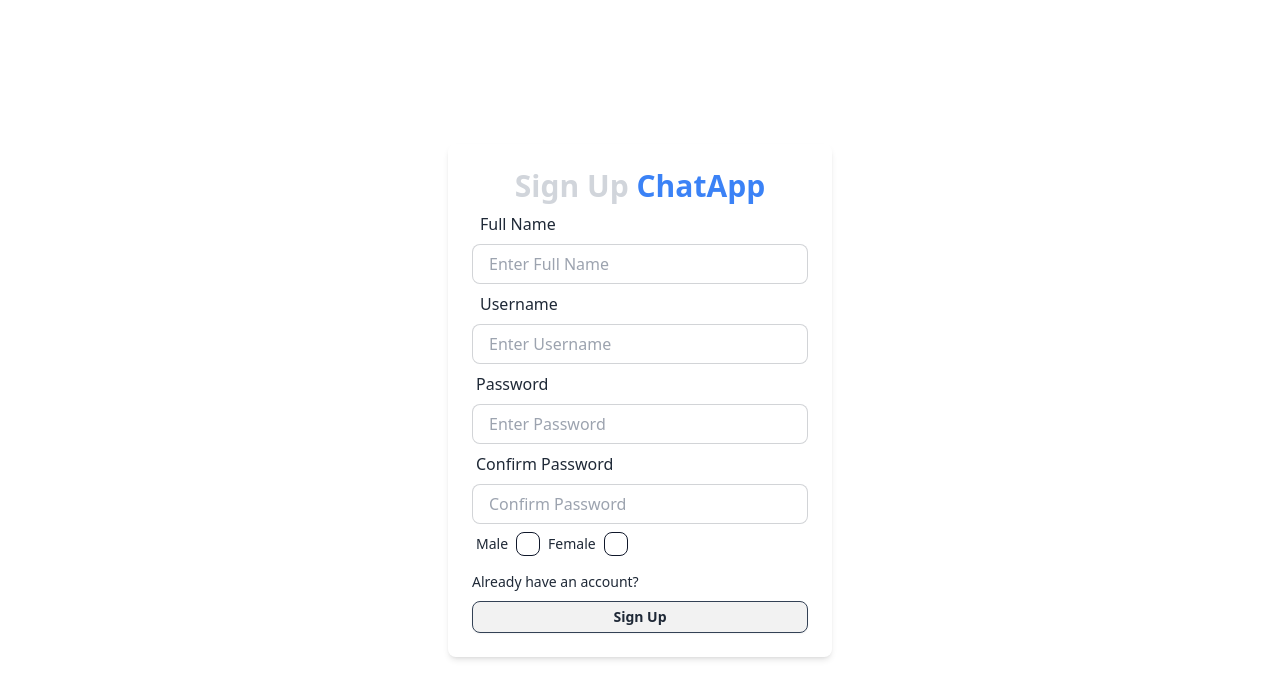
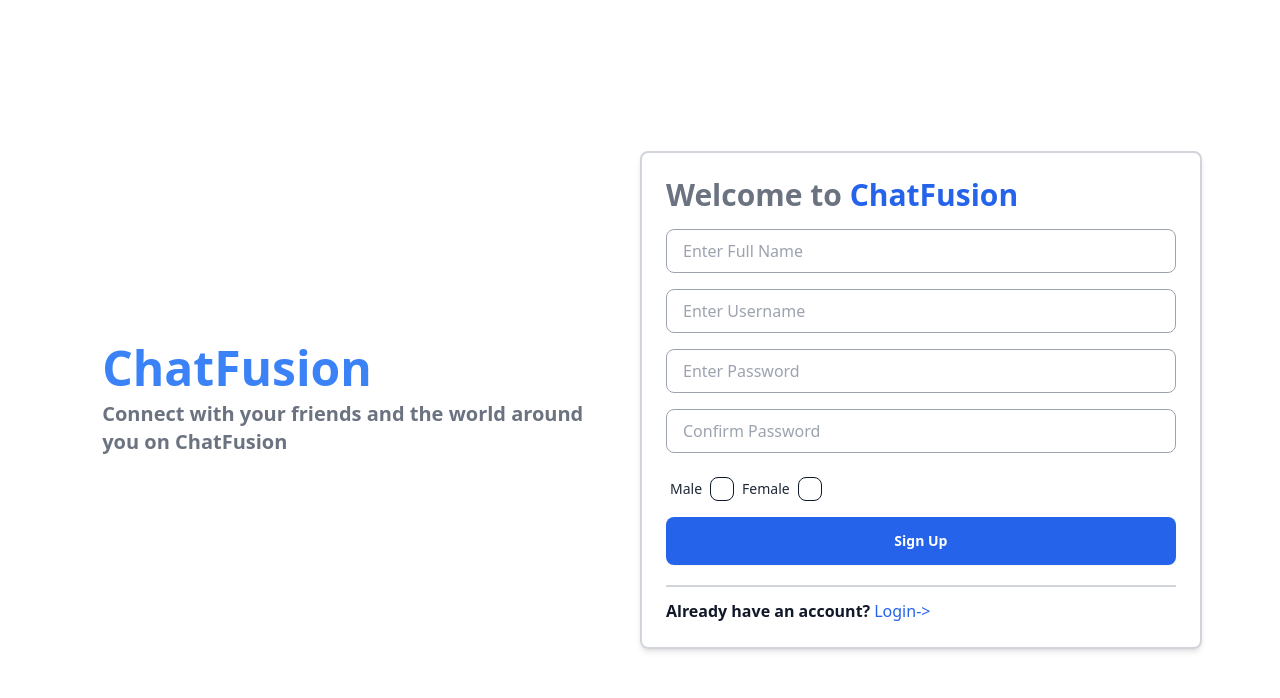
Before and after one commit to yogi-verma/mern-chat-app, a React (Vite) app in the folder frontend/: page /signup in a window 1280 px wide. Shown: the top 698 px of the page. Built offline with nearby package versions, Linux system fonts and the light colour scheme.

Commit message:
ui update 2

```diff
--- a/frontend/src/components/messages/MessageContainer.jsx
+++ b/frontend/src/components/messages/MessageContainer.jsx
@@ -20,9 +20,9 @@
 			) : (
 				<>
 					{/* Header */}
-					<div className='bg-slate-500 px-4 py-2 mb-2'>
+					<div className='bg-blue-600 px-4 py-2 mb-2'>
 						<span className='label-text'>To:</span>{" "}
-						<span className='text-gray-900 font-bold'>{selectedConversation.fullName}</span>
+						<span className='text-gray-100 font-bold'>{selectedConversation.fullName}</span>
 					</div>
 					<Messages />
 					<MessageInput />
@@ -37,7 +37,7 @@
 	const { authUser } = useAuthContext();
 	return (
 		<div className='flex items-center justify-center w-full h-full'>
-			<div className='px-4 text-center sm:text-lg md:text-xl text-gray-200 font-semibold flex flex-col items-center gap-2'>
+			<div className='px-4 text-center sm:text-lg md:text-xl text-gray-700 font-semibold flex flex-col items-center gap-2'>
 				<p>Welcome 👋 {authUser.fullName} ❄</p>
 				<p>Select a chat to start messaging</p>
 				<TiMessages className='text-3xl md:text-6xl text-center' />
--- a/frontend/src/components/messages/MessageInput.jsx
+++ b/frontend/src/components/messages/MessageInput.jsx
@@ -18,7 +18,7 @@
 			<div className='w-full relative'>
 				<input
 					type='text'
-					className='border text-sm rounded-lg block w-full p-2.5  bg-gray-700 border-gray-600 text-white'
+					className='border text-sm rounded-lg block w-full p-2.5  bg-white border-gray-300 text-black'
 					placeholder='Send a message'
 					value={message}
 					onChange={(e) => setMessage(e.target.value)}
--- a/frontend/src/components/sidebar/LogoutButton.jsx
+++ b/frontend/src/components/sidebar/LogoutButton.jsx
@@ -7,7 +7,7 @@
 	return (
 		<div className='mt-auto'>
 			{!loading ? (
-				<BiLogOut className='w-6 h-6 text-white cursor-pointer' onClick={logout} />
+				<BiLogOut className='w-6 h-6 text-gray-600 hover:text-blue-600 cursor-pointer transform transition-transform duration-300 hover:scale-95' onClick={logout} />
 			) : (
 				<span className='loading loading-spinner'></span>
 			)}
--- a/frontend/src/components/sidebar/SearchInput.jsx
+++ b/frontend/src/components/sidebar/SearchInput.jsx
@@ -28,11 +28,11 @@
 			<input
 				type='text'
 				placeholder='Search…'
-				className='input input-bordered rounded-full'
+				className='input input-bordered rounded-full bg-white border-gray-400'
 				value={search}
 				onChange={(e) => setSearch(e.target.value)}
 			/>
-			<button type='submit' className='btn btn-circle text-white hover:bg-orange-500'>
+			<button type='submit' className='btn btn-circle text-blue-500 hover:text-white hover:bg-blue-500 bg-white border-gray-400 transform transition-transform duration-300 hover:scale-95'>
 				<IoSearchSharp className='w-6 h-6 outline-none' />
 			</button>
 		</form>
--- a/frontend/src/components/sidebar/Sidebar.jsx
+++ b/frontend/src/components/sidebar/Sidebar.jsx
@@ -6,7 +6,7 @@
 	return (
 		<div className='border-r border-slate-500 p-4 flex flex-col'>
 			<SearchInput />
-			<div className='divider px-3'></div>
+			<div className='divider px-3 border-t-2 border-gray-300'></div>
 			<Conversations />
 			<LogoutButton />
 		</div>
--- a/frontend/src/pages/home/Home.jsx
+++ b/frontend/src/pages/home/Home.jsx
@@ -3,7 +3,7 @@
 
 const Home = () => {
 	return (
-		<div className='flex sm:h-[450px] md:h-[550px] rounded-lg overflow-hidden bg-gray-400 bg-clip-padding backdrop-filter backdrop-blur-lg bg-opacity-0'>
+		<div className='flex sm:h-[450px] md:h-[550px] rounded-lg overflow-hidden bg-gray-400 bg-clip-padding backdrop-filter backdrop-blur-lg bg-opacity-0 border-2 border-gray-300'>
 			<Sidebar />
 			<MessageContainer />
 		</div>
--- a/frontend/src/pages/login/Login.jsx
+++ b/frontend/src/pages/login/Login.jsx
@@ -18,18 +18,23 @@
 		<div className='flex items-center justify-center min-h-screen px-4'>
 			<div className='flex flex-col md:flex-row items-center w-full max-w-4xl mx-auto'>
 				<div className='flex flex-col items-start justify-start mr-0 md:mr-10 mb-6 md:mb-0 w-full md:w-1/2'>
-							<span className='text-blue-500 text-4xl md:text-5xl ml-0 font-extrabold text-center'>ChatFusion</span>
+					<span className='text-blue-500 text-4xl md:text-5xl ml-0 font-extrabold text-center'>ChatFusion</span>
 
-					<span className='text-xl md:text-3xl font-semibold text-gray-500 mt-4 ml-0 md:ml-1'>
+					{/* <span className='text-xl md:text-3xl font-semibold text-gray-500 mt-4 ml-0 md:ml-1'>
 						Welcome to ChatFusion
-					</span>
+					</span> */}
 					<span className='text-base md:text-xl font-semibold text-gray-500 mt-2 ml-0 md:ml-1'>
 						Connect with your friends and the world around you on ChatFusion
 					</span>
 				</div>
 
 
+
+
 				<div className='w-full md:w-1/2 p-6 rounded-lg shadow-lg bg-clip-padding backdrop-filter backdrop-blur-lg bg-opacity-0 border-2 border-gray-300'>
+					<h1 className="text-3xl font-bold text-gray-500 text-center md:text-left mb-1">
+						Welcome to <span className="text-blue-600">ChatFusion</span>
+					</h1>
 					<form onSubmit={handleSubmit}>
 						<div>
 							<input
--- a/frontend/src/pages/signup/SignUp.jsx
+++ b/frontend/src/pages/signup/SignUp.jsx
@@ -24,60 +24,56 @@
   };
 
   return (
-		<div className='flex flex-col items-center justify-center min-w-96 mx-auto'>
-			<div className='w-full p-6 rounded-lg shadow-md  bg-clip-padding backdrop-filter backdrop-blur-lg bg-opacity-0'>
-				<h1 className='text-3xl font-semibold text-center text-gray-300'>
-					Sign Up <span className='text-blue-500'> ChatApp</span>
+    <div className="flex flex-col md:flex-row items-center justify-center min-w-96 mx-auto">
+      <div className="md:w-1/2 p-6 flex flex-col items-center md:items-start">
+        <span className="text-blue-500 text-4xl md:text-5xl font-extrabold text-center md:text-left">
+          ChatFusion
+        </span>
+        <span className="text-base md:text-xl font-semibold text-gray-500 mt-2">
+          Connect with your friends and the world around you on ChatFusion
+        </span>
+      </div>
+
+      <div className="md:w-1/2 p-6 rounded-lg shadow-md bg-clip-padding backdrop-filter backdrop-blur-lg bg-opacity-0 border-2 border-gray-300">
+        <h1 className="text-3xl font-bold text-gray-500 text-center md:text-left">
+          Welcome to <span className="text-blue-600">ChatFusion</span>
         </h1>
-
         <form onSubmit={handleSubmit}>
           <div>
-						<label className='label p-2'>
-							<span className='text-base label-text'>Full Name</span>
-						</label>
             <input
-							type='text'
-							placeholder='Enter Full Name'
-							className='w-full input input-bordered  h-10'
+              type="text"
+              placeholder="Enter Full Name"
+              className="w-full input input-bordered h-11 bg-white mt-4 border border-gray-400"
               value={inputs.fullName}
               onChange={(e) => setInputs({ ...inputs, fullName: e.target.value })}
             />
           </div>
 
           <div>
-						<label className='label p-2 '>
-							<span className='text-base label-text'>Username</span>
-						</label>
             <input
-							type='text'
-							placeholder='Enter Username'
-							className='w-full input input-bordered h-10'
+              type="text"
+              placeholder="Enter Username"
+              className="w-full input input-bordered h-11 bg-white mt-4 border border-gray-400"
               value={inputs.username}
               onChange={(e) => setInputs({ ...inputs, username: e.target.value })}
             />
           </div>
 
           <div>
-						<label className='label'>
-							<span className='text-base label-text'>Password</span>
-						</label>
             <input
-							type='password'
-							placeholder='Enter Password'
-							className='w-full input input-bordered h-10'
+              type="password"
+              placeholder="Enter Password"
+              className="w-full input input-bordered h-11 bg-white mt-4 border border-gray-400"
               value={inputs.password}
               onChange={(e) => setInputs({ ...inputs, password: e.target.value })}
             />
           </div>
 
           <div>
-						<label className='label'>
-							<span className='text-base label-text'>Confirm Password</span>
-						</label>
             <input
-							type='password'
-							placeholder='Confirm Password'
-							className='w-full input input-bordered h-10'
+              type="password"
+              placeholder="Confirm Password"
+              className="w-full input input-bordered h-11 bg-white my-4 border border-gray-400"
               value={inputs.confirmPassword}
               onChange={(e) => setInputs({ ...inputs, confirmPassword: e.target.value })}
             />
@@ -85,22 +81,31 @@
 
           <GenderCheckbox onCheckboxChange={handleCheckboxChange} selectedGender={inputs.gender} />
 
+          <div>
+            <button
+              className="btn btn-block btn-md mt-2 bg-blue-600 hover:bg-blue-800 text-white border-0 transform transition-transform duration-300 hover:scale-95"
+              disabled={loading}
+            >
+              {loading ? <span className="loading loading-spinner"></span> : "Sign Up"}
+            </button>
+          </div>
+
+          <div className="mt-5 mb-3 border-t-2 border-gray-300"></div>
+
+          <div>
+            <span className="text-gray-900 text-md font-semibold">Already have an account?</span>
             <Link
               to={"/login"}
-						className='text-sm hover:underline hover:text-blue-600 mt-2 inline-block'
-						href='#'
+              className="text-md hover:underline cursor-pointer inline-block ml-1 text-semibold text-blue-600"
+              href="#"
             >
-						Already have an account?
+              Login->
             </Link>
-
-					<div>
-						<button className='btn btn-block btn-sm mt-2 border border-slate-700' disabled={loading}>
-							{loading ? <span className='loading loading-spinner'></span> : "Sign Up"}
-						</button>
           </div>
         </form>
       </div>
     </div>
   );
 };
+
 export default SignUp;
```
Also changed, not shown: frontend/src/components/sidebar/Conversation.jsx (+4 -4 lines). Lines whose indentation alone changed are shown as unchanged.
